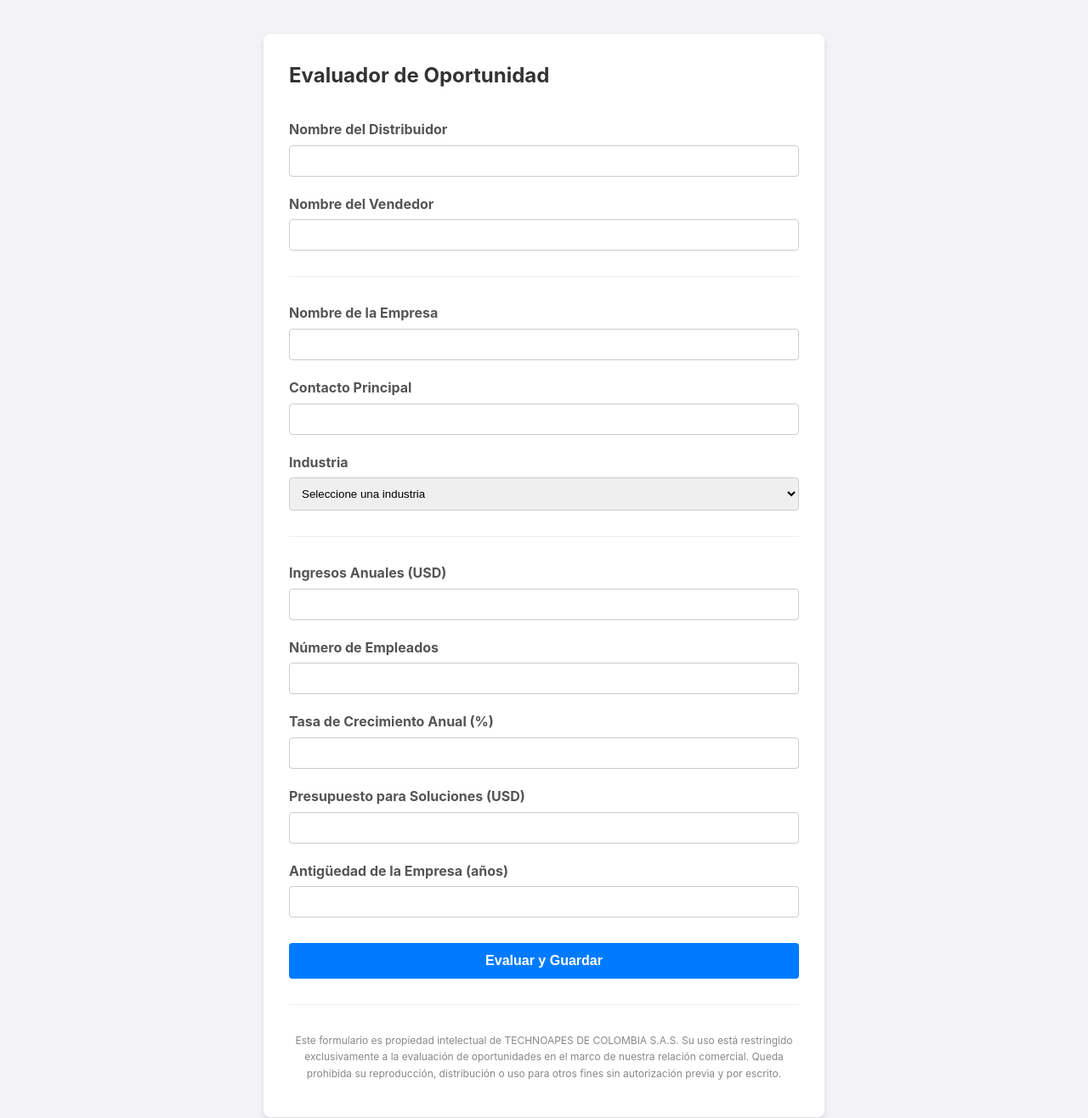
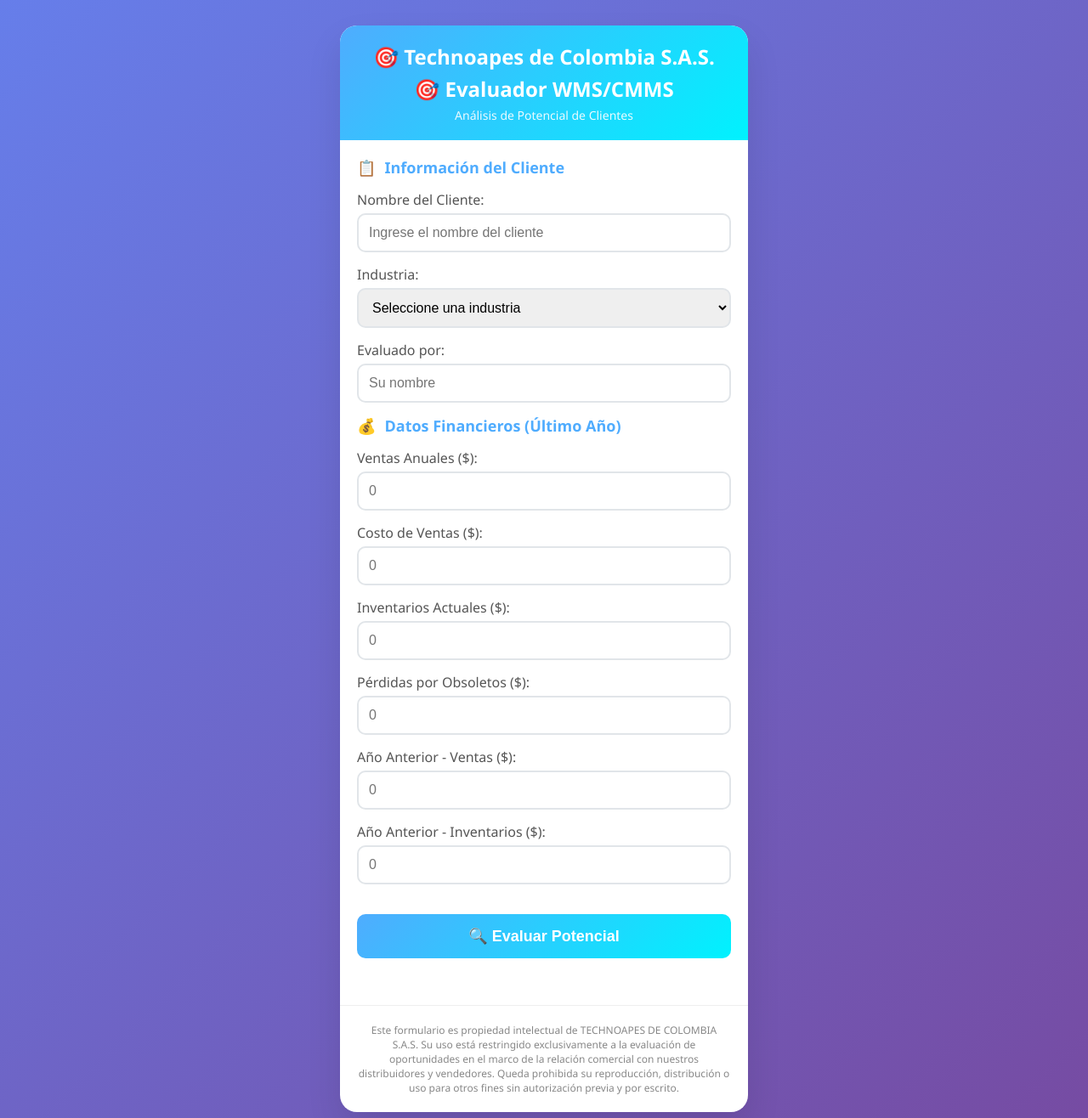
Before and after one commit to Edgar-Rodriguez-APES/Evaluador_Leads, a plain HTML site: page app/index.html in a window 1280 px wide. Shown: the top 1316 px of the page at 85% size. Drawn offline with Linux system fonts and the light colour scheme.

Commit message:
Update index.html

```diff
--- a/app/index.html
+++ b/app/index.html
@@ -5,80 +5,108 @@
     <meta name="viewport" content="width=device-width, initial-scale=1.0">
     <title>Evaluador WMS/CMMS</title>
     <style>
-        body { font-family: -apple-system, BlinkMacSystemFont, "Segoe UI", Roboto, Helvetica, Arial, sans-serif; background-color: #f2f2f7; line-height: 1.6; }
-        .container { max-width: 600px; margin: 40px auto; padding: 30px; background: white; border-radius: 8px; box-shadow: 0 4px 6px rgba(0,0,0,0.1); }
-        h4 { font-size: 24px; color: #333; margin-top: 0; }
-        label { display: block; font-weight: bold; margin-top: 20px; margin-bottom: 5px; color: #555; }
-        input, select { width: 100%; padding: 10px; border: 1px solid #ccc; border-radius: 4px; box-sizing: border-box; }
-        button { width: 100%; padding: 12px; background-color: #007bff; color: white; border: none; border-radius: 4px; font-size: 16px; font-weight: bold; cursor: pointer; margin-top: 30px; }
-        button:disabled { background-color: #9acbff; cursor: not-allowed; }
-        hr { border: none; border-top: 1px solid #eee; margin: 30px 0; }
-        #resultado { margin-top: 20px; font-size: 18px; text-align: center; padding: 15px; border-radius: 4px; display: none; }
-        .resultado-alto { background-color: #d4edda; color: #155724; }
-        .resultado-medio { background-color: #fff3cd; color: #856404; }
-        .resultado-bajo { background-color: #f8d7da; color: #721c24; }
-        /* --- ESTILOS NUEVOS PARA EL FOOTER --- */
-        .footer {
-            text-align: center;
-            margin-top: 30px;
-            padding-top: 20px;
-            border-top: 1px solid #eee;
-            font-size: 12px;
-            color: #888;
-        }
+        * { margin: 0; padding: 0; box-sizing: border-box; }
+        body { font-family: 'Segoe UI', Tahoma, Geneva, Verdana, sans-serif; background: linear-gradient(135deg, #667eea 0%, #764ba2 100%); min-height: 100vh; padding: 10px; color: #333; }
+        .container { max-width: 480px; margin: 20px auto; background: white; border-radius: 20px; box-shadow: 0 20px 40px rgba(0,0,0,0.1); overflow: hidden; }
+        .header { background: linear-gradient(135deg, #4facfe 0%, #00f2fe 100%); color: white; padding: 20px; text-align: center; }
+        .header h1 { font-size: 24px; margin-bottom: 5px; }
+        .header p { font-size: 14px; opacity: 0.9; }
+        .form-section { padding: 20px; }
+        .section-title { font-size: 18px; font-weight: bold; color: #4facfe; margin-bottom: 15px; display: flex; align-items: center; gap: 10px; }
+        .input-group { margin-bottom: 15px; }
+        .input-group label { display: block; margin-bottom: 5px; font-weight: 500; color: #555; }
+        .input-group input, .input-group select { width: 100%; padding: 12px; border: 2px solid #e1e5e9; border-radius: 10px; font-size: 16px; transition: all 0.3s ease; }
+        .input-group input:focus, .input-group select:focus { outline: none; border-color: #4facfe; box-shadow: 0 0 0 3px rgba(79, 172, 254, 0.1); }
+        .calculate-btn { width: 100%; padding: 15px; background: linear-gradient(135deg, #4facfe 0%, #00f2fe 100%); color: white; border: none; border-radius: 10px; font-size: 18px; font-weight: bold; cursor: pointer; transition: all 0.3s ease; margin: 20px 0; }
+        .calculate-btn:hover { transform: translateY(-2px); box-shadow: 0 10px 25px rgba(79, 172, 254, 0.3); }
+        .results { display: none; padding: 20px; background: #f8f9fa; border-top: 1px solid #e1e5e9; }
+        .results.show { display: block; }
+        .indicator { background: white; padding: 15px; border-radius: 10px; margin-bottom: 10px; box-shadow: 0 2px 10px rgba(0,0,0,0.05); }
+        .indicator-header { display: flex; justify-content: space-between; align-items: center; margin-bottom: 8px; }
+        .indicator-title { font-weight: bold; color: #333; }
+        .indicator-value { font-size: 18px; font-weight: bold; }
+        .indicator-status { font-size: 12px; padding: 4px 8px; border-radius: 20px; font-weight: bold; }
+        .status-high { background: #ffebee; color: #d32f2f; }
+        .status-medium { background: #fff3e0; color: #f57c00; }
+        .status-low { background: #e8f5e8; color: #388e3c; }
+        .final-score { background: linear-gradient(135deg, #667eea 0%, #764ba2 100%); color: white; padding: 20px; border-radius: 15px; text-align: center; margin: 20px 0; }
+        .final-score h3 { font-size: 24px; margin-bottom: 10px; }
+        .final-score p { font-size: 16px; opacity: 0.9; }
+        .alert { padding: 15px; border-radius: 10px; margin: 15px 0; border-left: 4px solid; display: none; }
+        .alert-danger { background: #f8d7da; color: #721c24; border-color: #dc3545; }
+        .alert-success { background: #d4edda; color: #155724; border-color: #28a745; }
+        .footer { text-align: center; margin-top: 15px; padding: 20px; font-size: 12px; color: #888; border-top: 1px solid #eee;}
     </style>
 </head>
 <body>
     <div class="container">
-    <h4>Evaluador de Oportunidad</h4>
+        <div class="header">
+            <h1>🎯 Technoapes de Colombia S.A.S.</h1>
+            <h1>🎯 Evaluador WMS/CMMS</h1>
+            <p>Análisis de Potencial de Clientes</p>
+        </div>
 
-    <form id="evaluatorForm">
-      <label for="distribuidor">Nombre del Distribuidor</label>
-      <input type="text" id="distribuidor" required>
-
-      <label for="vendedor">Nombre del Vendedor</label>
-      <input type="text" id="vendedor" required>
-      <hr>
-
-      <label for="empresa">Nombre de la Empresa</label>
-      <input type="text" id="empresa" required>
-
-      <label for="contacto">Contacto Principal</label>
-      <input type="text" id="contacto" required>
-
-      <label for="industria">Industria</label>
-      <select id="industria" required>
+        <form id="evaluatorForm" class="form-section">
+            <div class="section-title"><span>📋</span> Información del Cliente</div>
+            <div class="input-group">
+                <label for="clientName">Nombre del Cliente:</label>
+                <input type="text" id="clientName" placeholder="Ingrese el nombre del cliente" required>
+            </div>
+            <div class="input-group">
+                <label for="industry">Industria:</label>
+                <select id="industry" required>
                     <option value="">Seleccione una industria</option>
-        <option value="tecnologia">Tecnología</option>
+                    <option value="manufactura">Manufactura (Alimentos, Bebidas, Farmacéutica)</option>
+                    <option value="logistica">Logística</option>
                     <option value="retail">Retail</option>
                     <option value="salud">Salud</option>
-        <option value="financiero">Financiero</option>
-        <option value="otro">Otro</option>
+                    <option value="mineria">Minería/Oil & Gas</option>
                 </select>
-      <hr>
+            </div>
+            <div class="input-group">
+                <label for="evaluator">Evaluado por:</label>
+                <input type="text" id="evaluator" placeholder="Su nombre" required>
+            </div>
 
-      <label for="ingresos">Ingresos Anuales (USD)</label>
-      <input type="number" id="ingresos" required>
+            <div class="section-title"><span>💰</span> Datos Financieros (Último Año)</div>
+            <div class="input-group">
+                <label for="annualSales">Ventas Anuales ($):</label>
+                <input type="number" id="annualSales" placeholder="0" min="0" required>
+            </div>
+            <div class="input-group">
+                <label for="cogs">Costo de Ventas ($):</label>
+                <input type="number" id="cogs" placeholder="0" min="0" required>
+            </div>
+            <div class="input-group">
+                <label for="inventory">Inventarios Actuales ($):</label>
+                <input type="number" id="inventory" placeholder="0" min="0" required>
+            </div>
+            <div class="input-group">
+                <label for="obsolete">Pérdidas por Obsoletos ($):</label>
+                <input type="number" id="obsolete" placeholder="0" min="0" required>
+            </div>
+            <div class="input-group">
+                <label for="previousSales">Año Anterior - Ventas ($):</label>
+                <input type="number" id="previousSales" placeholder="0" min="0" required>
+            </div>
+            <div class="input-group">
+                <label for="previousInventory">Año Anterior - Inventarios ($):</label>
+                <input type="number" id="previousInventory" placeholder="0" min="0" required>
+            </div>
 
-      <label for="empleados">Número de Empleados</label>
-      <input type="number" id="empleados" required>
-
-      <label for="crecimiento">Tasa de Crecimiento Anual (%)</label>
-      <input type="number" id="crecimiento" required>
-
-      <label for="presupuesto">Presupuesto para Soluciones (USD)</label>
-      <input type="number" id="presupuesto" required>
-
-      <label for="antiguedad">Antigüedad de la Empresa (años)</label>
-      <input type="number" id="antiguedad" required>
-
-      <button type="submit" id="submitButton">Evaluar y Guardar</button>
+            <button type="submit" class="calculate-btn">🔍 Evaluar Potencial</button>
         </form>
 
-    <div id="resultado"></div>
+        <div id="alert-message" class="alert"></div>
+
+        <div class="results" id="results">
+            <div class="section-title"><span>📊</span> Resultados del Análisis</div>
+            <div id="indicators"></div>
+            <div class="final-score" id="finalScore"></div>
+        </div>
 
         <div class="footer">
-        <p>Este formulario es propiedad intelectual de TECHNOAPES DE COLOMBIA S.A.S. Su uso está restringido exclusivamente a la evaluación de oportunidades en el marco de nuestra relación comercial. Queda prohibida su reproducción, distribución o uso para otros fines sin autorización previa y por escrito.</p>
+            <p>Este formulario es propiedad intelectual de TECHNOAPES DE COLOMBIA S.A.S. Su uso está restringido exclusivamente a la evaluación de oportunidades en el marco de la relación comercial con nuestros distribuidores y vendedores. Queda prohibida su reproducción, distribución o uso para otros fines sin autorización previa y por escrito.</p>
         </div>
         </div>
 
```
Lines whose indentation alone changed are shown as unchanged.
